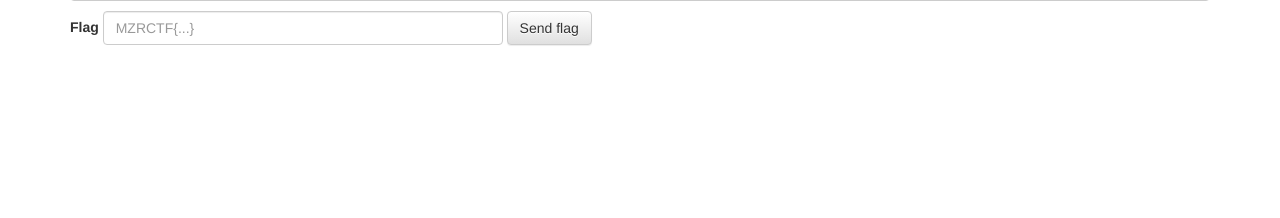
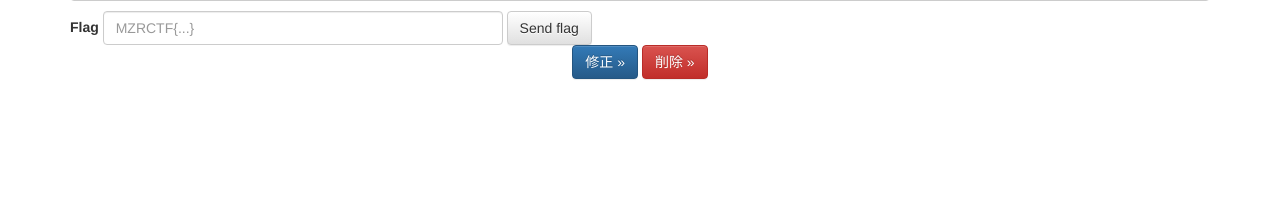
Before and after one commit to 73spica/ctf_platform, a Flask app: template app/admin/templates/problem_detail_for_admin.html in a window 1280 px wide. Shown: the part 304-522 px from the top of the page. Run offline with Flask 2, Linux system fonts and the light colour scheme; the template is opened without the code that fills it, so the values that code supplies are empty; parts of the project's set-up code (start-up, migrations or seed data) failed here and were passed over; some libraries are stand-ins or nearby versions.

Commit message:
編集・削除button

```diff
--- a/app/admin/templates/problem_detail_for_admin.html
+++ b/app/admin/templates/problem_detail_for_admin.html
@@ -26,5 +26,8 @@
     </div>
     <button type="submit" class="btn btn-default">Send flag</button>
   </form>
+  <div class="text-center edit_del_block"><button type="submit" class="btn btn-primary">修正 &raquo;</button>
+    <button type="submit" class="btn btn-danger">削除 &raquo;</button>
+  </div>
 </div>
 {% endblock %}
```
